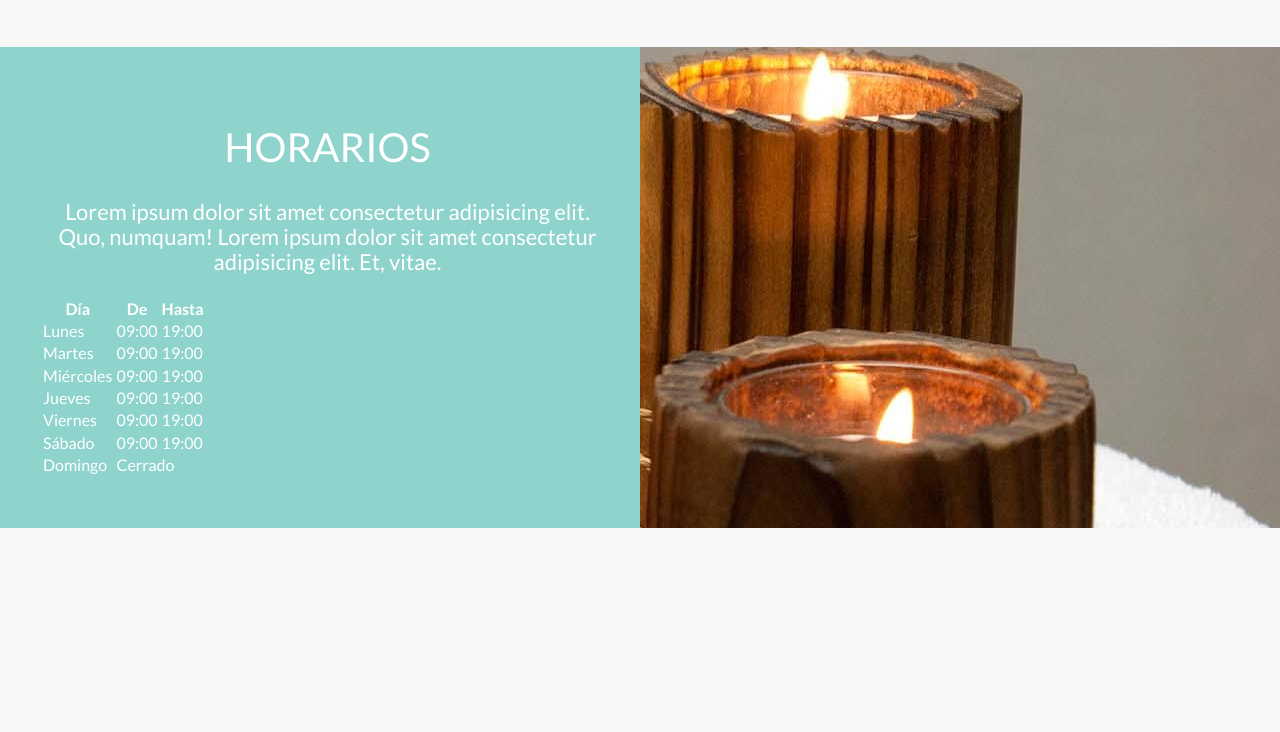
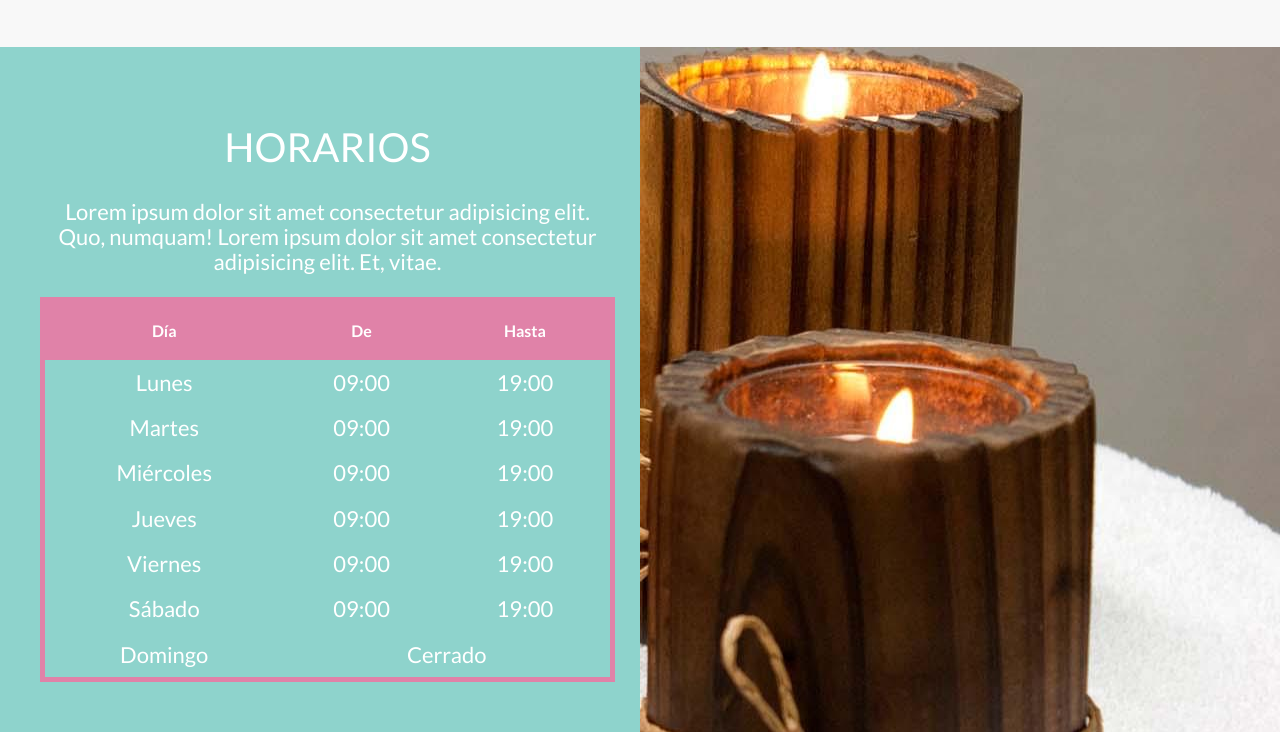
Before and after one commit to AxelMoncayoM/spa, a website: page index.html in a window 1280 px wide. Shown: the part 1893-2625 px from the top of the page. Before the commit the page ends 2421 px from the top, so only its background shows below. Drawn offline with Linux system fonts and the light colour scheme; a web font is replaced by a local one.

Commit message:
CSS added to the table

```diff
--- a/src/scss/layout/_horario.scss
+++ b/src/scss/layout/_horario.scss
@@ -11,7 +11,7 @@
     url(../img/bg_horarios.jpg);
   background-repeat: no-repeat;
   background-position: center, bottom center;
-  color: v.$blanco;
+  color: lighten(v.$gris, 80%);
 
   @include m.tablet {
     background-image: linear-gradient(
@@ -51,3 +51,32 @@
     text-align: center;
   }
 }
+
+.tabla {
+  width: 100%;
+  border: 0.5rem solid v.$secundario;
+  text-align: center;
+  border-collapse: collapse;
+
+  &__head {
+    background-color: v.$secundario;
+  }
+
+  &__th {
+    padding: 2rem;
+  }
+
+  &__body {
+  }
+
+  &__td {
+    padding: 1rem;
+    font-size: 2.2rem;
+  }
+
+  &__tr {
+    &:hover {
+      background-color: darken(v.$principal, 20%);
+    }
+  }
+}
```
Also changed, not shown: build/css/app.css, 1 other file.
